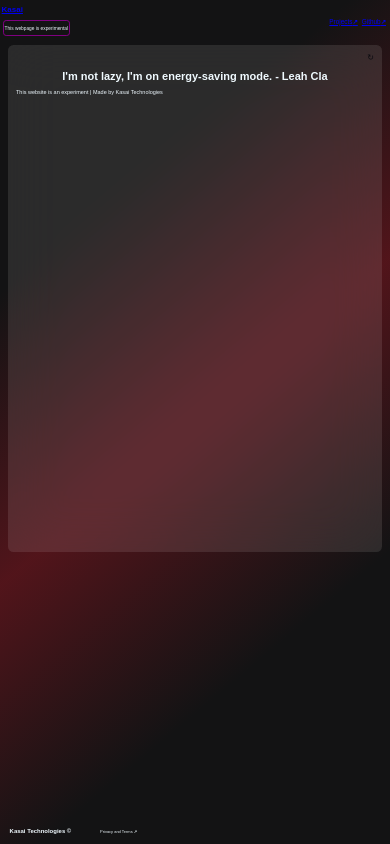
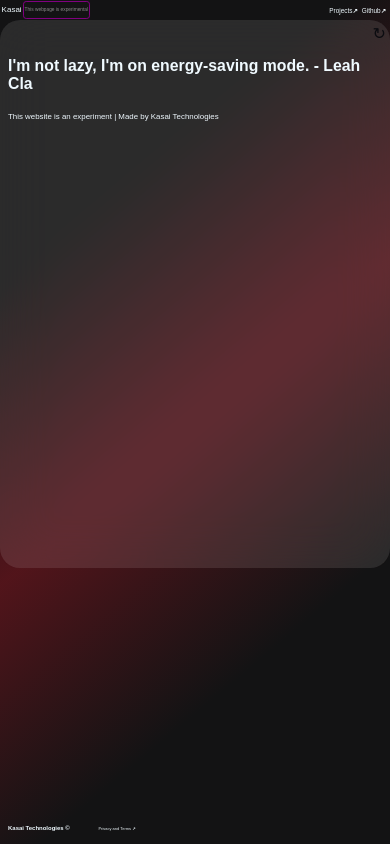
Before and after one commit to kirilft/Chromium, an Angular app: page /main in a window 390 px wide. Built offline with nearby package versions, Linux system fonts and the light colour scheme; a web font is replaced by a local one.

Commit message:
Revert "final v1 commit"
This reverts commit 49602084de1b9f2b41af927fe83533cd44136b2f.

```diff
--- a/src/app/footer/footer.component.css
+++ b/src/app/footer/footer.component.css
@@ -1,14 +1,15 @@
 footer {
   color: var(--color-snow);
-  left: 0;
-  bottom: 0;
-  padding: 0 0 0.6rem 1.8rem;
+  margin:0;
+  padding: 1.8rem;
   gap: 1.8rem;
   display: flex;
   align-items: center;
   position: fixed;
+  left: 0;
+  bottom: 0;
   width: 100%;
-  font-size: calc(0.5rem + 0.6vw);
+  font-size: calc(0.6rem + 0.6vw);
 }
 
 a {
@@ -29,14 +30,15 @@ a {
 
 @media (max-width: 800px) {
   footer {
-    padding: 0 0 0.3rem 0.6rem;
-    font-size: calc(0.4rem + 0.2vw);
+    padding: 0.5rem;
+    font-size: calc(0.5rem + 0.5vw);
   }
 }
 
+
 @media (max-width: 600px) {
   footer {
-    font-size: calc(0.2rem +  0.2vw);
+    font-size: calc(0.4rem +  0.4vw);
   }
 }
 
@@ -45,3 +47,30 @@ a {
     font-size: calc(0.2rem + 0.2vw);
   }
 }
+
+@media (max-height: 800px) {
+  footer {
+    font-size: calc(0.6rem + 0.6vw);
+  }
+}
+
+@media (max-height: 650px) {
+  footer {
+    display: block;
+    font-size: calc(0.5rem + 0.5vw);
+  }
+}
+
+@media (max-height: 400px) {
+  footer {
+    display: block;
+    font-size: calc(0.4rem + 0.4vw);
+  }
+}
+
+@media (max-height: 200px) {
+  footer {
+    display: block;
+    font-size: calc(0.2rem + 0.2vw);
+  }
+}
--- a/src/app/header/header.component.css
+++ b/src/app/header/header.component.css
@@ -9,7 +9,46 @@
   top: 0;
 }
 
+.left,
+.right {
+  display: flex;
+  align-items: center;
+}
 
+h1 {
+  font-size: 1.5rem;
+  font-weight: 400;
+}
+
+.experimental-box {
+  color: var(--color-gray);
+  border: 0.15rem solid purple;
+  border-radius: 0.6rem;
+  margin: 10px;
+  padding: 1px 6px;
+  line-height: 1.2em;
+  font-size: 1rem;
+}
+
+a {
+  text-decoration: none;
+  color: inherit;
+  font-style: inherit;
+  font-weight: inherit;
+  align-self: center;
+}
+
+.link {
+  color: var(--color-snow);
+  margin: 1rem 2rem 0 0;
+  font-size: 1.5rem;
+  font-weight: 400;
+  padding: 0;
+}
+
+.link:hover {
+  color: var(--color-light-blue);
+}
 
 /* Responsive adjustments */
 @media (max-width: 800px) {
--- a/src/app/main/main.component.css
+++ b/src/app/main/main.component.css
@@ -3,17 +3,17 @@ main {
   align-items: center;
   justify-content: space-between;
   overflow-y: auto;
-  padding:4rem;
+  padding: 2rem;
   margin: 2rem;
-  border-radius:calc(0.5rem + 1vw);
+  border-radius:calc(1rem + 1vw);
   background-color: rgba(255,255,255, .10);
   backdrop-filter: blur(25px);
-  height: 75%;
+  height: 70vh;
 }
 
 .typewriter-text {
-  padding: 0;
-  margin:0;
+  margin: 2rem;
+  padding: 1rem;
   display: flex;
   justify-content: center;
   align-items: center;
@@ -21,18 +21,18 @@ main {
   overflow: hidden;
   text-overflow: ellipsis;
   color: var(--color-snow);
-  font-size:calc(0.5rem + 1vw);
+  font-size:calc(1rem + 1vw);
 }
 
 .additional-text {
-  padding: 0;
-  margin:0;
+  margin: 2rem auto;
+  padding: 2rem;
   text-align: left;
   overflow-wrap: break-word;
   overflow: hidden;
   text-overflow: ellipsis;
   color: var(--color-snow);
-  font-size:calc(0.5rem + 1vw);
+  font-size: 1.5rem;
 }
 
 .reload {
@@ -44,7 +44,7 @@ main {
   cursor: pointer;
   user-select: none;
   color: var(--color-black);
-  font-size: calc(0.5rem + 1vw);
+  font-size: 2rem;
   transition: transform 0.3s ease;
   width: fit-content;
 }
@@ -53,53 +53,42 @@ main {
   color: var(--color-light-gray);
 }
 
-@media(max-width:800px) {
-  main {
-    border-radius:calc(0.5rem + 0.2vw);
-    height: 60%;
-    padding:1rem;
-    margin: 0.5rem;
+@media(max-width:800px){
+  main{
+    padding:0.5rem;
+    margin:0.5rem;
   }
   .typewriter-text {
-    font-size:calc(0.5rem + 0.2vw);
+    padding:0.25rem;
+    margin:0.5rem;
+    font-size:calc(0.5rem + 1vw);
   }
   .additional-text {
-    font-size:calc(0.5rem + 0.2vw);
-  }
-  .reload {
-    font-size:calc(0.5rem + 0.2vw);
+    padding:0.5rem;
+    margin:0.5rem;
   }
 }
 
 @media(max-width:600px) {
-    main {
-    border-radius:calc(0.3rem + 1vw);
-      height: 60%;
-      padding:0.5rem;
-      margin: 0.5rem;
+  main {
+    padding: 0.25rem;
+    margin: 0;
+    height: 65vh;
   }
+
   .typewriter-text {
-    font-size:calc(0.2rem + 1vw);
+    padding: 0.25rem;
+    margin: 0;
+    font-size: calc(0.25rem + 1vw);
   }
+
   .additional-text {
-    font-size:calc(0.2rem + 1vw);
+    padding: 0.25rem;
+    margin: 0;
+    font-size: calc(0.25rem + 1vw);
   }
+
   .reload {
-    font-size: 0.75rem;
+    font-size:1rem;
   }
 }
-
-@media(max-width:400px) {
-  main {
-    border-radius:calc(0.1rem + 1vw);
-  }
-  .typewriter-text {
-    font-size:calc(0.1rem + 1vw);
-  }
-  .additional-text {
-    font-size:calc(0.1rem + 1vw);
-  }
-  .reload {
-    font-size: 0.5rem;
-  }
-}
```
